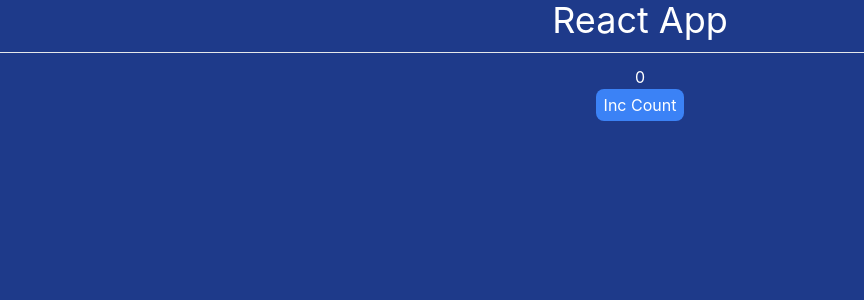
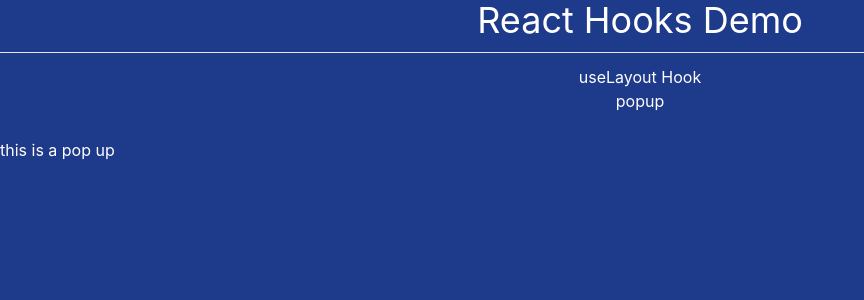
Before and after one commit to znjs/react-hooks, a React (Create React App) app: page / in a window 1280 px wide. Shown: the top 300 px of the page, without its empty margins (0-864 px from the left). Built offline with nearby package versions, Linux system fonts and the light colour scheme.

Commit message:
feat: useLayout Hook

```diff
--- a/src/App.js
+++ b/src/App.js
@@ -1,10 +1,10 @@
 import "./App.css";
-import { Dummy } from "./examples/Dummy";
+import { LayoutHook } from "./examples/LayoutHook";
 
 function App() {
   return (
     <div className="text-center w-screen h-screen bg-blue-900 text-white">
-      <h1 className="text-4xl">React App</h1>
+      <h1 className="text-4xl">React Hooks Demo</h1>
       <hr className="my-3" />
       {/* <StateHook /> */}
       {/* <EffectHook /> */}
@@ -15,7 +15,8 @@
       {/* <CallbackHook /> */}
       {/* <TransitionHook /> */}
       {/* <DefferedHook /> */}
-      <Dummy />
+      {/* <Dummy /> */}
+      <LayoutHook />
     </div>
   );
 }
--- /dev/null
+++ b/src/examples/LayoutHook.jsx
@@ -0,0 +1,30 @@
+import React, { useLayoutEffect, useRef, useState } from "react";
+
+export const LayoutHook = () => {
+  const [showPopup, setShowPopup] = useState(true);
+  const popup = useRef();
+  const button = useRef();
+
+  // useEffect(() => {
+  useLayoutEffect(() => {
+    if (popup.current === null || button.current === null) return;
+    const { bottom } = button.current.getBoundingClientRect() || 0;
+    popup.current.style.top = `${bottom + 25}px`;
+  }, [showPopup]);
+
+  return (
+    <div>
+      <h2>useLayout Hook</h2>
+      <div>
+        <button ref={button} onClick={() => setShowPopup((prev) => !prev)}>
+          popup
+        </button>
+        {showPopup && (
+          <div style={{ position: "absolute" }} className="mx-auto text-center" ref={popup}>
+            <p>this is a pop up</p>
+          </div>
+        )}
+      </div>
+    </div>
+  );
+};
```
